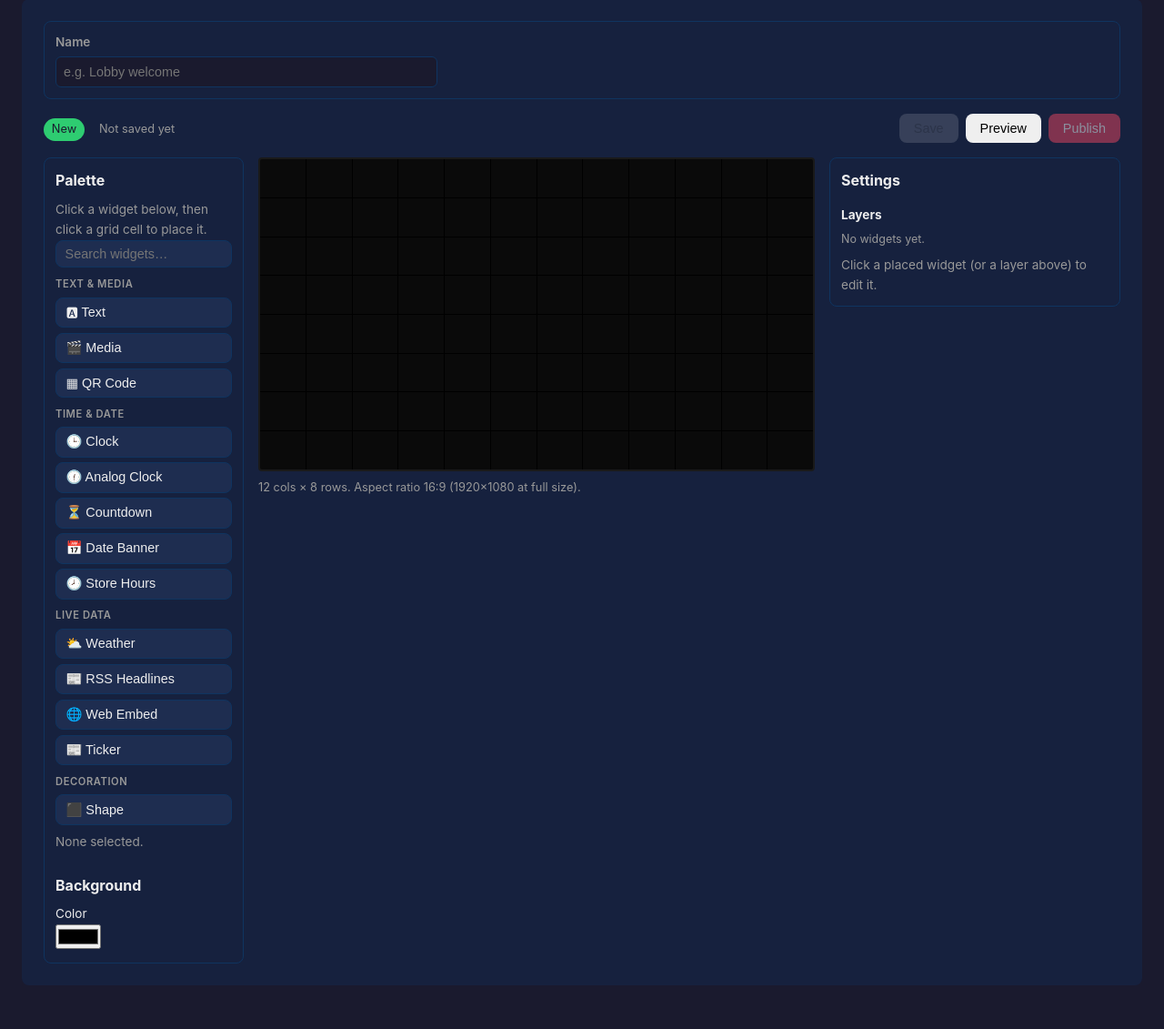
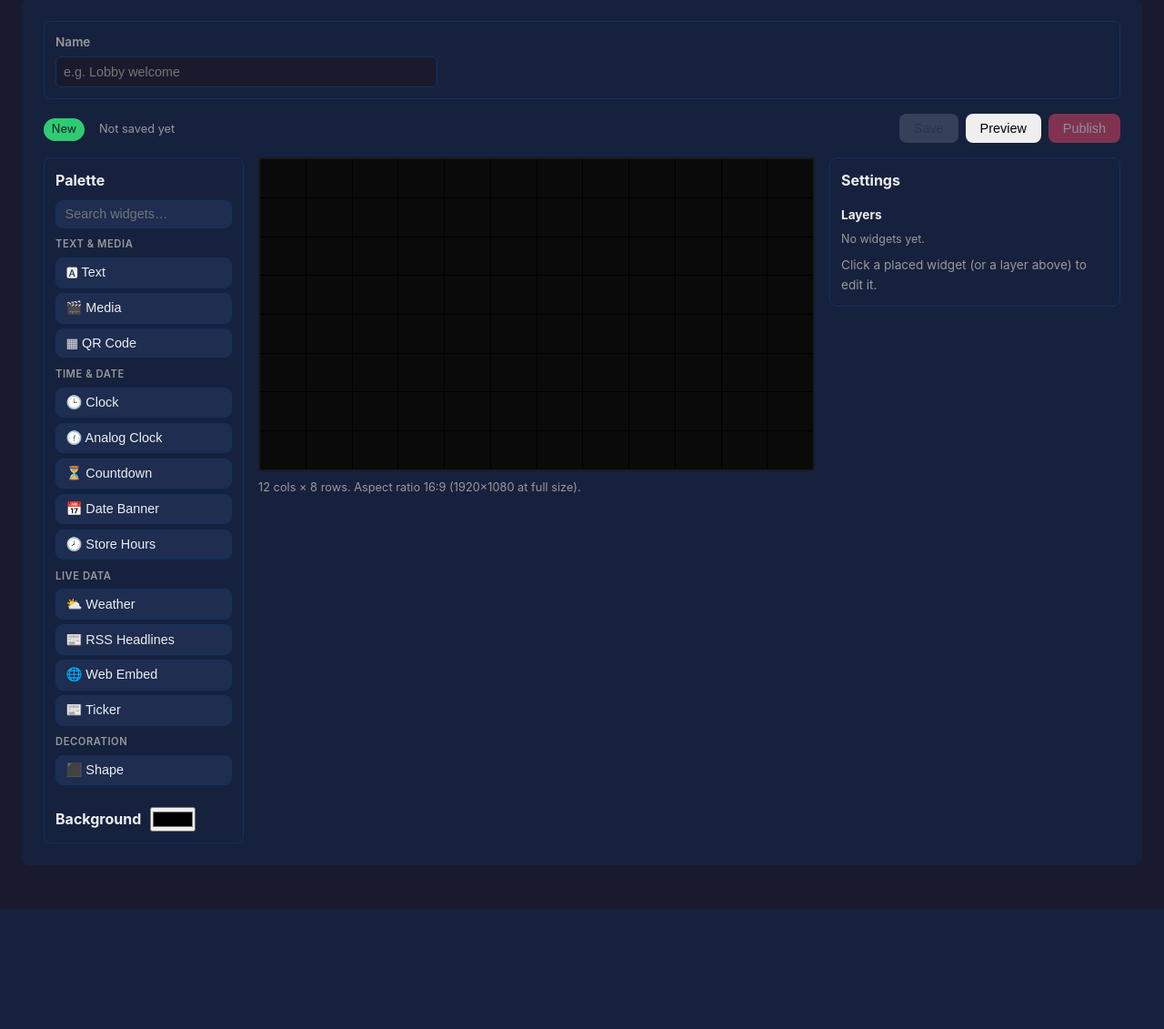
Before and after one commit to sslivins/agora-cms, a Python web app: template cms/templates/composed_editor.html in a window 1280 px wide. Shown: the part 284-1415 px from the top of the page at 91% size. After the commit the page ends 1283 px from the top, so only its background shows below. Run offline with Jinja, Linux system fonts and the light colour scheme; the template is opened without the code that fills it, so the values that code supplies are empty.

Commit message:
feat: composed editor UI nits (auto-fit rename + cleanup) (#764)
* feat: composed editor UI nits (auto-fit rename + cleanup)

- Rename "Shrink to fit" checkbox label to "Auto-fit" across all 7
  text-bearing widgets (config key shrink_to_fit unchanged).
- Hide resize handles unless the placed widget is selected (CSS only).
- Remove the two palette placement instructions (top "Click a widget…"
  and bottom "Placing: X. Click a cell." status); null-guard the JS.
- Remove the Name field help texts.
- Put the background color selector inline next to the "Background"
  heading and drop the redundant "Color" label.

Co-authored-by: Copilot <223556219+Copilot@users.noreply.github.com>

* test: drop assertion for removed Name field help text

Co-authored-by: Copilot <223556219+Copilot@users.noreply.github.com>

---------

Co-authored-by: Copilot <223556219+Copilot@users.noreply.github.com>

```diff
--- a/cms/templates/composed_editor.html
+++ b/cms/templates/composed_editor.html
@@ -18,15 +18,6 @@
                    value="{{ asset_name }}"
                    placeholder="e.g. Lobby welcome"
                    style="width:100%; max-width:420px; padding:0.5rem; border:1px solid var(--border); border-radius:6px; background:var(--bg); color:var(--text);">
-            {% if edit_mode %}
-            <small class="text-muted" style="display:block; margin-top:0.25rem; font-size:0.78rem;">
-                Renames the slide when you Save.
-            </small>
-            {% elif assistant_enabled %}
-            <small class="text-muted" style="display:block; margin-top:0.25rem; font-size:0.78rem;">
-                Optional when using the AI assistant — leave blank and it'll be auto-named (rename later anytime).
-            </small>
-            {% endif %}
         </div>
 
         {% if user_groups | length > 0 %}
@@ -92,19 +83,14 @@
     <div class="composed-editor">
         <aside class="palette">
             <h3>Palette</h3>
-            <p class="text-muted" style="font-size:0.85rem;">
-                Click a widget below, then click a grid cell to place it.
-            </p>
             <input type="search" id="palette-search" placeholder="Search widgets…"
                    oninput="renderPalette(this.value)" autocomplete="off">
             <div id="palette-list"></div>
-            <div id="palette-status" style="margin-top:0.5rem; font-size:0.85rem; color:var(--text-muted);">
-                None selected.
+
+            <div style="display:flex; align-items:center; gap:0.6rem; margin-top:1.5rem;">
+                <h3 style="margin:0;">Background</h3>
+                <input type="color" id="bg-color" value="#000000" oninput="setBgColor(this.value)">
             </div>
-
-            <h3 style="margin-top:1.5rem;">Background</h3>
-            <label style="display:block; font-size:0.85rem;">Color</label>
-            <input type="color" id="bg-color" value="#000000" oninput="setBgColor(this.value)">
         </aside>
 
         <div class="canvas-wrap">
@@ -517,7 +503,9 @@
         border: 1px solid #064e3b;
         z-index: 5;
         box-sizing: border-box;
-    }
+        display: none;
+    }
+    .placed-widget.selected .resize-handle { display: block; }
     .resize-handle.h-e  { right: -5px; top: 50%; width: 10px; height: 18px; transform: translateY(-50%); cursor: ew-resize; border-radius: 2px; }
     .resize-handle.h-w  { left: -5px;  top: 50%; width: 10px; height: 18px; transform: translateY(-50%); cursor: ew-resize; border-radius: 2px; }
     .resize-handle.h-s  { bottom: -5px; left: 50%; width: 18px; height: 10px; transform: translateX(-50%); cursor: ns-resize; border-radius: 2px; }
@@ -864,7 +852,7 @@ registerWidget("text", {
             </div>
             <label style="font-weight:400; margin-top:0.5rem; display:flex; align-items:center; gap:0.35rem;">
                 <input type="checkbox" ${w.config.shrink_to_fit?"checked":""}
-                    oninput="document.getElementById('cw-text-size').disabled=this.checked; updateSelected(x=>x.config.shrink_to_fit=this.checked)"> Shrink to fit
+                    oninput="document.getElementById('cw-text-size').disabled=this.checked; updateSelected(x=>x.config.shrink_to_fit=this.checked)"> Auto-fit
             </label>
             <label>Font</label>
             <select oninput="updateSelected(x=>x.config.font_family=this.value)">
@@ -1030,7 +1018,7 @@ registerWidget("clock", {
             </div>
             <label style="font-weight:400; margin-top:0.5rem; display:flex; align-items:center; gap:0.35rem;">
                 <input type="checkbox" ${w.config.shrink_to_fit?"checked":""}
-                    oninput="document.getElementById('cw-clock-size').disabled=this.checked; updateSelected(x=>x.config.shrink_to_fit=this.checked)"> Shrink to fit
+                    oninput="document.getElementById('cw-clock-size').disabled=this.checked; updateSelected(x=>x.config.shrink_to_fit=this.checked)"> Auto-fit
             </label>
             <label>Font</label>
             <select oninput="updateSelected(x=>x.config.font_family=this.value)">
@@ -1184,7 +1172,7 @@ registerWidget("countdown", {
             </div>
             <label style="font-weight:400; margin-top:0.5rem; display:flex; align-items:center; gap:0.35rem;">
                 <input type="checkbox" ${w.config.shrink_to_fit?"checked":""}
-                    oninput="document.getElementById('cw-countdown-size').disabled=this.checked; updateSelected(x=>x.config.shrink_to_fit=this.checked)"> Shrink to fit
+                    oninput="document.getElementById('cw-countdown-size').disabled=this.checked; updateSelected(x=>x.config.shrink_to_fit=this.checked)"> Auto-fit
             </label>
             <label>Font</label>
             <select oninput="updateSelected(x=>x.config.font_family=this.value)">
@@ -1264,7 +1252,7 @@ registerWidget("datebanner", {
             </div>
             <label style="font-weight:400; margin-top:0.5rem; display:flex; align-items:center; gap:0.35rem;">
                 <input type="checkbox" ${w.config.shrink_to_fit?"checked":""}
-                    oninput="document.getElementById('cw-datebanner-size').disabled=this.checked; updateSelected(x=>x.config.shrink_to_fit=this.checked)"> Shrink to fit
+                    oninput="document.getElementById('cw-datebanner-size').disabled=this.checked; updateSelected(x=>x.config.shrink_to_fit=this.checked)"> Auto-fit
             </label>
             <label>Font</label>
             <select oninput="updateSelected(x=>x.config.font_family=this.value)">
@@ -1322,7 +1310,7 @@ registerWidget("weather", {
             </div>
             <label style="font-weight:400; margin-top:0.5rem; display:flex; align-items:center; gap:0.35rem;">
                 <input type="checkbox" ${w.config.shrink_to_fit?"checked":""}
-                    oninput="document.getElementById('cw-weather-size').disabled=this.checked; updateSelected(x=>x.config.shrink_to_fit=this.checked)"> Shrink to fit
+                    oninput="document.getElementById('cw-weather-size').disabled=this.checked; updateSelected(x=>x.config.shrink_to_fit=this.checked)"> Auto-fit
             </label>
             <label>Font</label>
             <select oninput="updateSelected(x=>x.config.font_family=this.value)">
@@ -1426,7 +1414,7 @@ registerWidget("rss", {
             </label>
             <label style="font-weight:400; margin-top:0.5rem; display:flex; align-items:center; gap:0.35rem;">
                 <input type="checkbox" ${w.config.shrink_to_fit?"checked":""}
-                    oninput="document.getElementById('cw-rss-size').disabled=this.checked; updateSelected(x=>x.config.shrink_to_fit=this.checked)"> Shrink to fit
+                    oninput="document.getElementById('cw-rss-size').disabled=this.checked; updateSelected(x=>x.config.shrink_to_fit=this.checked)"> Auto-fit
             </label>
             <div class="row">
                 <div>
@@ -1795,7 +1783,7 @@ registerWidget("storehours", {
             </div>
             <label style="font-weight:400; margin-top:0.4rem; display:flex; align-items:center; gap:0.35rem;">
                 <input type="checkbox" ${c.shrink_to_fit?"checked":""}
-                    oninput="document.getElementById('cw-storehours-size').disabled=this.checked; updateSelected(x=>x.config.shrink_to_fit=this.checked)"> Shrink to fit
+                    oninput="document.getElementById('cw-storehours-size').disabled=this.checked; updateSelected(x=>x.config.shrink_to_fit=this.checked)"> Auto-fit
             </label>
             <div class="row" style="margin-top:0.3rem;">
                 <div>
@@ -2052,7 +2040,6 @@ function selectPaletteType(t) {
     document.querySelectorAll(".palette-btn").forEach(b => {
         b.classList.toggle("active", b.dataset.type === t);
     });
-    document.getElementById("palette-status").textContent = "Placing: " + t + ". Click a cell.";
 }
 
 function clearPaletteType() {
```
Also changed, not shown: tests/test_composed_editor_assistant.py (+0 -3 lines).
